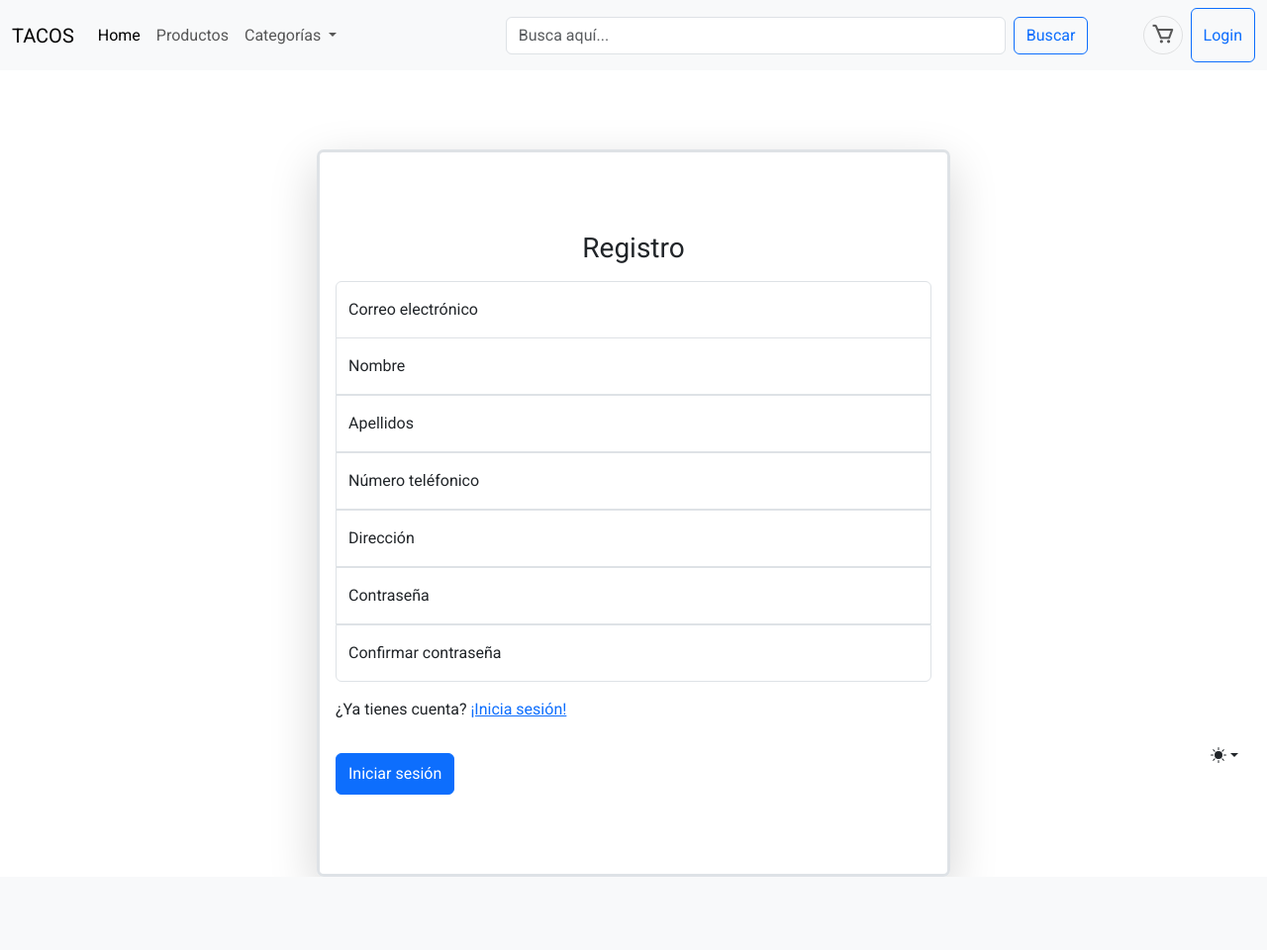
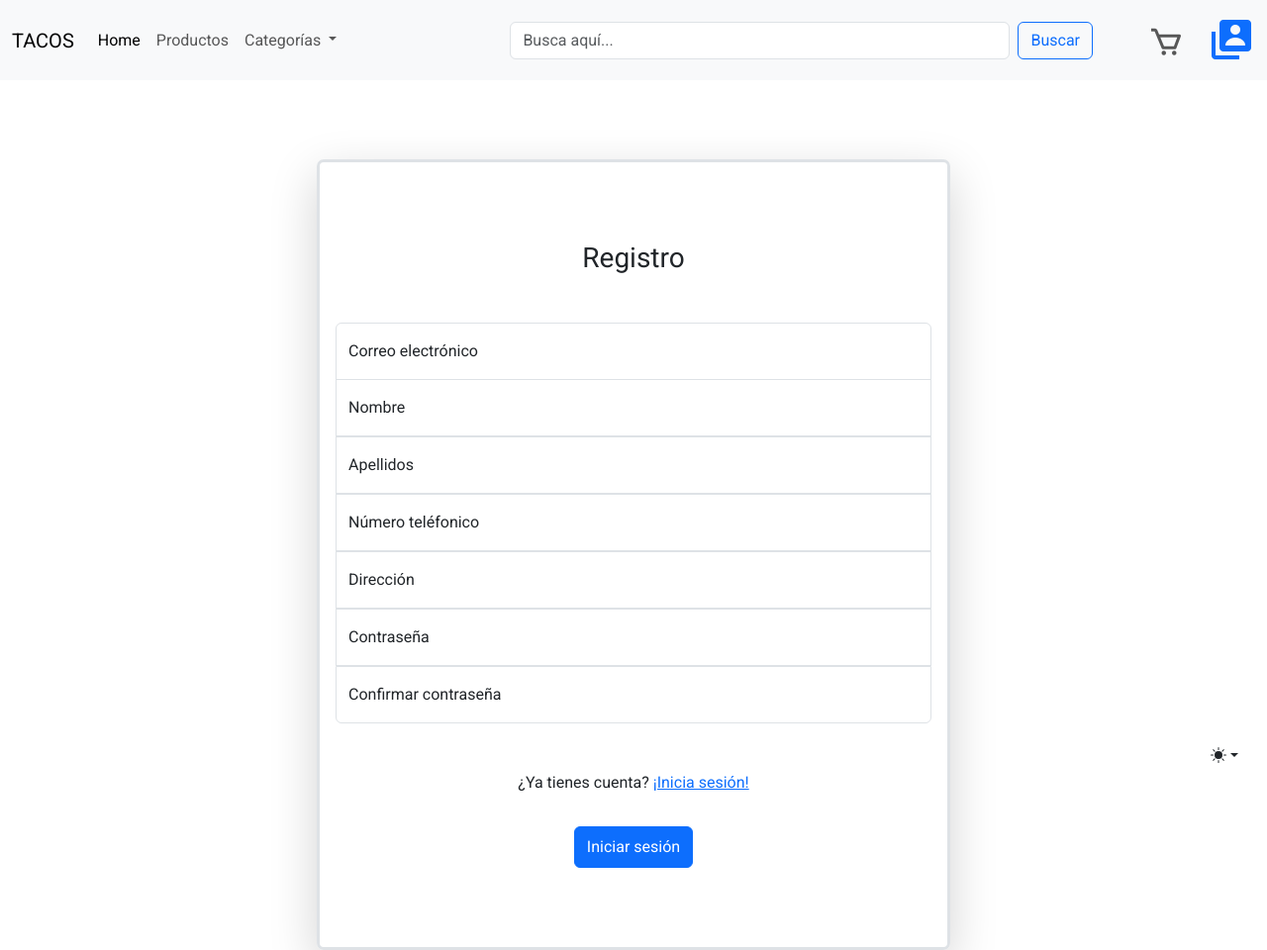
Before and after one commit to RevDev06/TACOS, a Flask app: page /registro in a window 1280 px wide. Shown: the whole page at 99% size. Before the commit the page ends 886 px from the top, so only its background shows below. Run offline with Flask 3, Linux system fonts and the light colour scheme.

Commit message:
botonescentrados

```diff
--- a/tacos_v1.0/templates/layout.html
+++ b/tacos_v1.0/templates/layout.html
@@ -170,12 +170,14 @@
           <ul class="navbar-nav mb-2 mb-lg-0">
             <li class="nav-item">
               <a class="nav-link" href="#"
-                ><i class="bx bx-cart bx-border-circle bx-sm"></i
+                ><i class="bx bx-cart bx-md mt-2 me-3"></i
               ></a>
             </li>
-            <button class="btn btn-outline-primary link-log">
-              <a class="link-log" href="/login">Login</a>
-            </button>
+            <li>
+              <a class="" href="/login"
+                ><i class="bx bxs-user-account bx-lg mt-2"></i
+              ></a>
+            </li>
           </ul>
         </div>
       </div>
--- a/tacos_v1.0/templates/registro.html
+++ b/tacos_v1.0/templates/registro.html
@@ -1,13 +1,13 @@
 {% extends "layout.html" %} {% block content %}
 
-<main class="form-signon w-100 mx-auto border border-3 shadow-lg">
+<main class="form-signon w-100 mx-auto border border-3 shadow-lg text-center">
   <form>
     <div style="text-align: center">
       <h1 class="h3 mb-3 fw-normal">Registro</h1>
     </div>
 
 
-    <div class="form-floating">
+    <div class="form-floating mt-5">
       <input
         type="email"
         class="form-control"
@@ -75,7 +75,7 @@
       <label for="floatingPassword">Confirmar contraseña</label>
     </div>
 
-    <div class="mt-3 mb-3">
+    <div class="mt-5 mb-3">
       <label for="floatingPassword"
         >¿Ya tienes cuenta? <a href="/login">¡Inicia sesión!</a></label
       >
```
